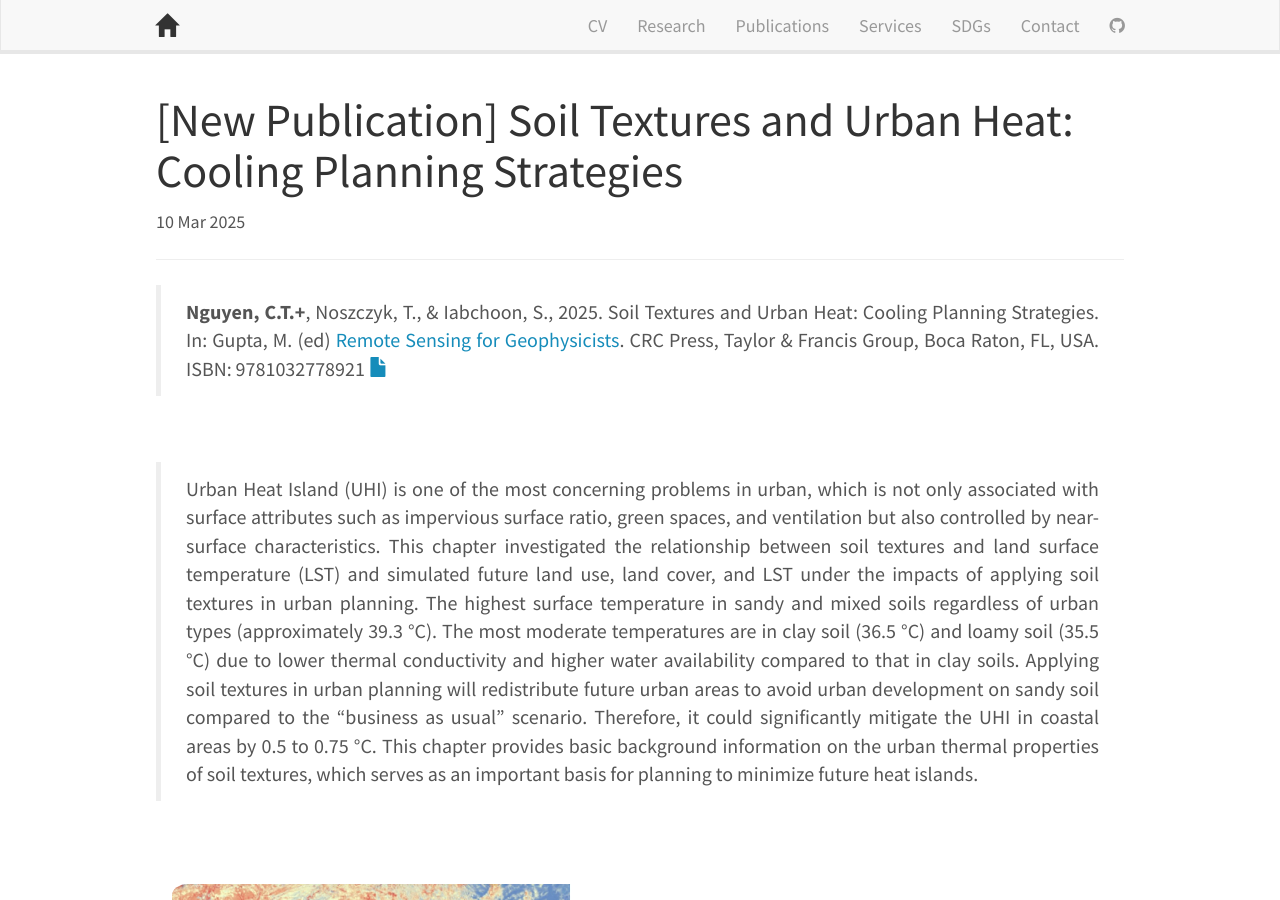
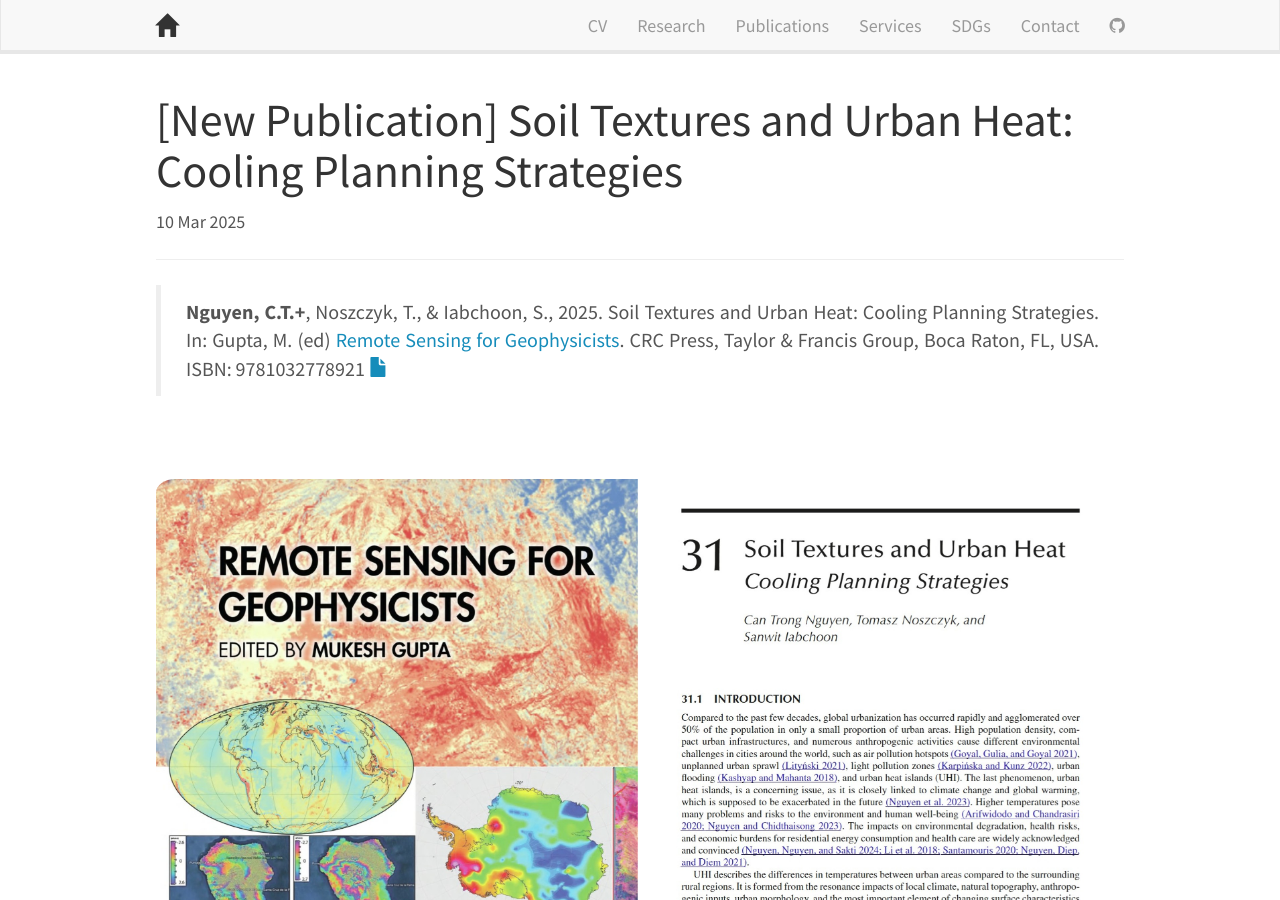
Before and after one commit to canng/cann, a Jekyll site: the page built from _posts/2025-03-10-Publication_Soil_texture_UHI.md, in a window 1280 px wide and 900 px high. Built offline with Jekyll 4.4.1, drawn with Linux system fonts in a browser that asks for light colours; nearby versions of some CDN libraries.

Commit message:
Add cover image and update formatting for Soil Texture UHI publication

```diff
--- a/_posts/2025-03-10-Publication_Soil_texture_UHI.md
+++ b/_posts/2025-03-10-Publication_Soil_texture_UHI.md
@@ -12,6 +12,14 @@ date: 2025-03-10
 
 <br>
 
+<figure>
+<img src="{{ site.url }}{{ site.baseurl }}/images/pubpic/2025/Soil_texture_UHI_cover.jpg" class="img-responsive" width="1000px" height="auto" />
+<figcaption>
+</figcaption>
+</figure>
+
+<br>
+
 > <p style="font-size:20px"> Urban Heat Island (UHI) is one of the most concerning problems in urban, which is not only associated with surface attributes such as impervious surface ratio, green spaces, and ventilation but also controlled by near-surface characteristics. This chapter investigated the relationship between soil textures and land surface temperature (LST) and simulated future land use, land cover, and LST under the impacts of applying soil textures in urban planning. The highest surface temperature in sandy and mixed soils regardless of urban types (approximately 39.3 °C). The most moderate temperatures are in clay soil (36.5 °C) and loamy soil (35.5 °C) due to lower thermal conductivity and higher water availability compared to that in clay soils. Applying soil textures in urban planning will redistribute future urban areas to avoid urban development on sandy soil compared to the “business as usual” scenario. Therefore, it could significantly mitigate the UHI in coastal areas by 0.5 to 0.75 °C. This chapter provides basic background information on the urban thermal properties of soil textures, which serves as an important basis for planning to minimize future heat islands.</p>
 
 
@@ -20,14 +28,6 @@ date: 2025-03-10
 <div class="container-fluid">
 <div class="row">
 <div class="col-sm-12">
-
-
-<figure>
-<img src="{{ site.url }}{{ site.baseurl }}/images/pubpic/2025/Soil_texture_UHI_cover.jpg" class="img-responsive" width="800px" height="auto" />
-<figcaption>
-</figcaption>
-</figure>
-
 
 <figure>
 <img src="{{ site.url }}{{ site.baseurl }}/images/pubpic/2025/Soil_texture_UHI_Picture1.jpg" class="img-responsive" width="800px" height="auto" />
```
